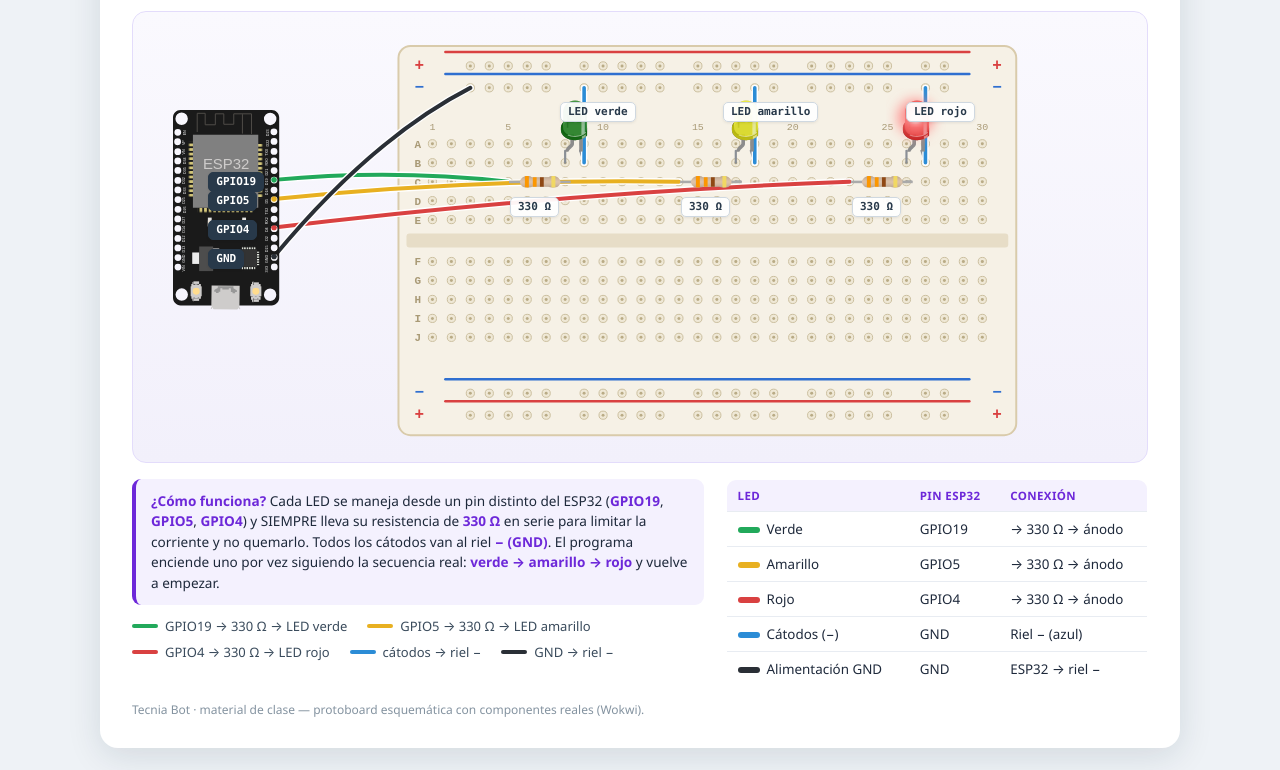
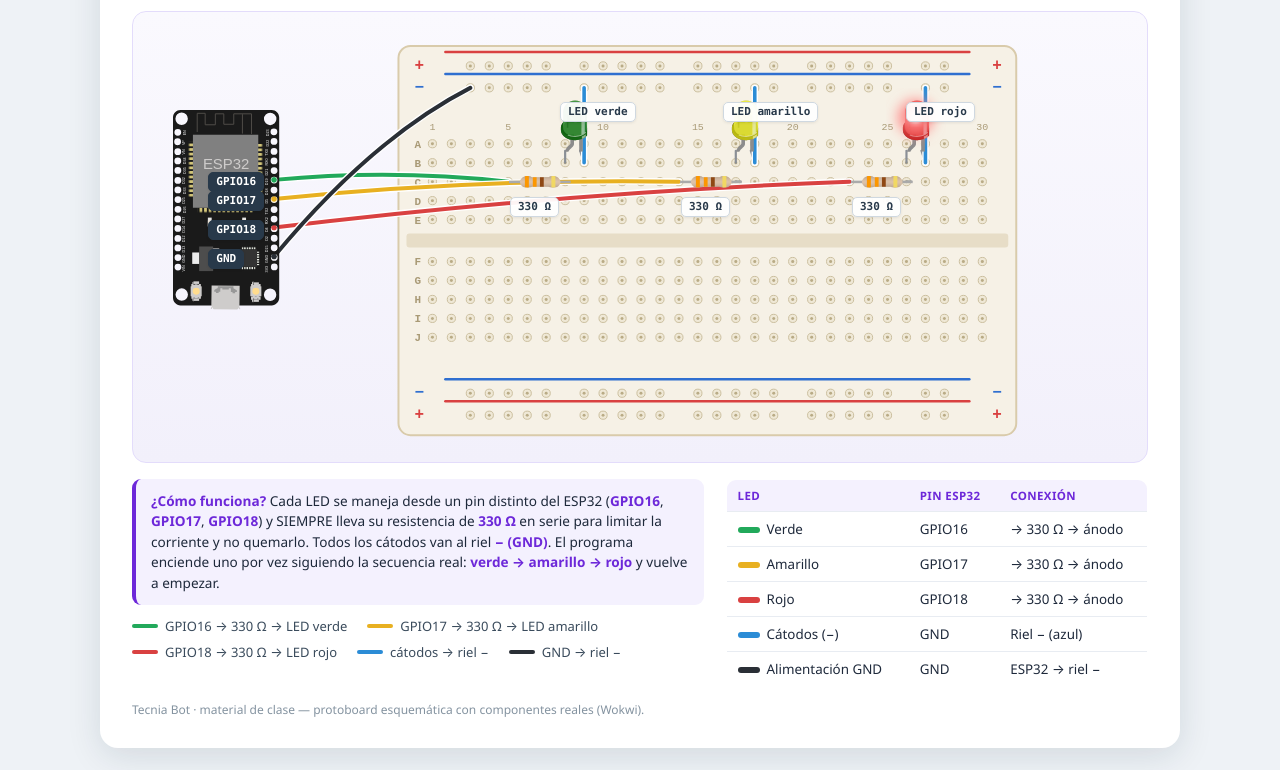
Before and after one commit to programadores-obreros/Agente-editor-inet, a website: page opencode/tecniabot-web/plantilla-semaforo-protoboard.html in a window 1280 px wide. Shown: the part 110-880 px from the top of the page. Drawn offline with Linux system fonts and the light colour scheme.

Commit message:
feat(pinouts): fuente canónica + semáforo convergido a la verdad del .ino (16/17/18) + test de drift

```diff
--- a/opencode/tecniabot-web/plantilla-semaforo-protoboard.html
+++ b/opencode/tecniabot-web/plantilla-semaforo-protoboard.html
@@ -51,7 +51,7 @@
   <div class="grid2">
     <div>
       <div class="aviso">
-        <b>¿Cómo funciona?</b> Cada LED se maneja desde un pin distinto del ESP32 (<b>GPIO19</b>, <b>GPIO5</b>, <b>GPIO4</b>)
+        <b>¿Cómo funciona?</b> Cada LED se maneja desde un pin distinto del ESP32 (<b>GPIO16</b>, <b>GPIO17</b>, <b>GPIO18</b>)
         y SIEMPRE lleva su resistencia de <b>330&nbsp;Ω</b> en serie para limitar la corriente y no quemarlo.
         Todos los cátodos van al riel <b>&minus; (GND)</b>. El programa enciende uno por vez siguiendo la secuencia real:
         <b>verde&nbsp;→&nbsp;amarillo&nbsp;→&nbsp;rojo</b> y vuelve a empezar.
@@ -60,9 +60,9 @@
     </div>
     <table class="conx">
       <tr><th>LED</th><th>Pin ESP32</th><th>Conexión</th></tr>
-      <tr><td><span class="chip" style="background:#22a95b"></span>Verde</td><td>GPIO19</td><td>→ 330&nbsp;Ω → ánodo</td></tr>
-      <tr><td><span class="chip" style="background:#e8b021"></span>Amarillo</td><td>GPIO5</td><td>→ 330&nbsp;Ω → ánodo</td></tr>
-      <tr><td><span class="chip" style="background:#d94141"></span>Rojo</td><td>GPIO4</td><td>→ 330&nbsp;Ω → ánodo</td></tr>
+      <tr><td><span class="chip" style="background:#22a95b"></span>Verde</td><td>GPIO16</td><td>→ 330&nbsp;Ω → ánodo</td></tr>
+      <tr><td><span class="chip" style="background:#e8b021"></span>Amarillo</td><td>GPIO17</td><td>→ 330&nbsp;Ω → ánodo</td></tr>
+      <tr><td><span class="chip" style="background:#d94141"></span>Rojo</td><td>GPIO18</td><td>→ 330&nbsp;Ω → ánodo</td></tr>
       <tr><td><span class="chip" style="background:#2b8cd6"></span>Cátodos (&minus;)</td><td>GND</td><td>Riel &minus; (azul)</td></tr>
       <tr><td><span class="chip" style="background:#2a2f36"></span>Alimentación GND</td><td>GND</td><td>ESP32 → riel &minus;</td></tr>
     </table>
@@ -156,9 +156,9 @@
 
   // ESP32 sin espejar: usamos los pines del borde DERECHO (el que mira a la placa)
   const esp=place('<wokwi-esp32-devkit-v1 id="esp32"></wokwi-esp32-devkit-v1>', 40, 96, 1);
-  const P_G19=esp.pin(101.3,72.2);   // GPIO19 -> verde
-  const P_G5 =esp.pin(101.3,91.3);   // GPIO5  -> amarillo
-  const P_G4 =esp.pin(101.3,120);    // GPIO4  -> rojo
+  const P_G16=esp.pin(101.3,72.2);   // GPIO16 -> verde  (canonico: pinouts.json / .ino)
+  const P_G17=esp.pin(101.3,91.3);   // GPIO17 -> amarillo
+  const P_G18=esp.pin(101.3,120);    // GPIO18 -> rojo
   const P_GND=esp.pin(101.3,149);    // GND.1
 
   /* ---------- CABLES + PATAS ---------- */
@@ -217,12 +217,12 @@
     return led;
   }
 
-  ledGroup(4,  'green',  cGRN, P_G19);
-  ledGroup(13, 'yellow', cYEL, P_G5);
-  ledGroup(22, 'red',    cRED, P_G4);
+  ledGroup(4,  'green',  cGRN, P_G16);
+  ledGroup(13, 'yellow', cYEL, P_G17);
+  ledGroup(22, 'red',    cRED, P_G18);
 
   // Etiquetas de pin sobre el ESP32 (los pines derechos quedan bien espaciados)
-  [[P_G19,'GPIO19'],[P_G5,'GPIO5'],[P_G4,'GPIO4'],[P_GND,'GND']].forEach(([pin,txt])=>{
+  [[P_G16,'GPIO16'],[P_G17,'GPIO17'],[P_G18,'GPIO18'],[P_GND,'GND']].forEach(([pin,txt])=>{
     label(txt,pin.x-66,pin.y-8,true);
   });
 
@@ -238,7 +238,7 @@
 
   /* ---------- LEYENDA ---------- */
   const legend=document.getElementById('legend');
-  [['#22a95b','GPIO19 → 330 Ω → LED verde'],['#e8b021','GPIO5 → 330 Ω → LED amarillo'],['#d94141','GPIO4 → 330 Ω → LED rojo'],['#2b8cd6','cátodos → riel −'],['#2a2f36','GND → riel −']]
+  [['#22a95b','GPIO16 → 330 Ω → LED verde'],['#e8b021','GPIO17 → 330 Ω → LED amarillo'],['#d94141','GPIO18 → 330 Ω → LED rojo'],['#2b8cd6','cátodos → riel −'],['#2a2f36','GND → riel −']]
     .forEach(([c,t])=>{const s=document.createElement('span');s.innerHTML='<span class="ln" style="background:'+c+'"></span>'+t;legend.appendChild(s);});
 
   /* ---------- ANIMACIÓN (secuencia del semáforo) ---------- */
```
Also changed, not shown: opencode/tecniabot-web/pinouts.json (added, +32 -0 lines), tests/pinouts.test.mjs (added, +43 -0 lines).
